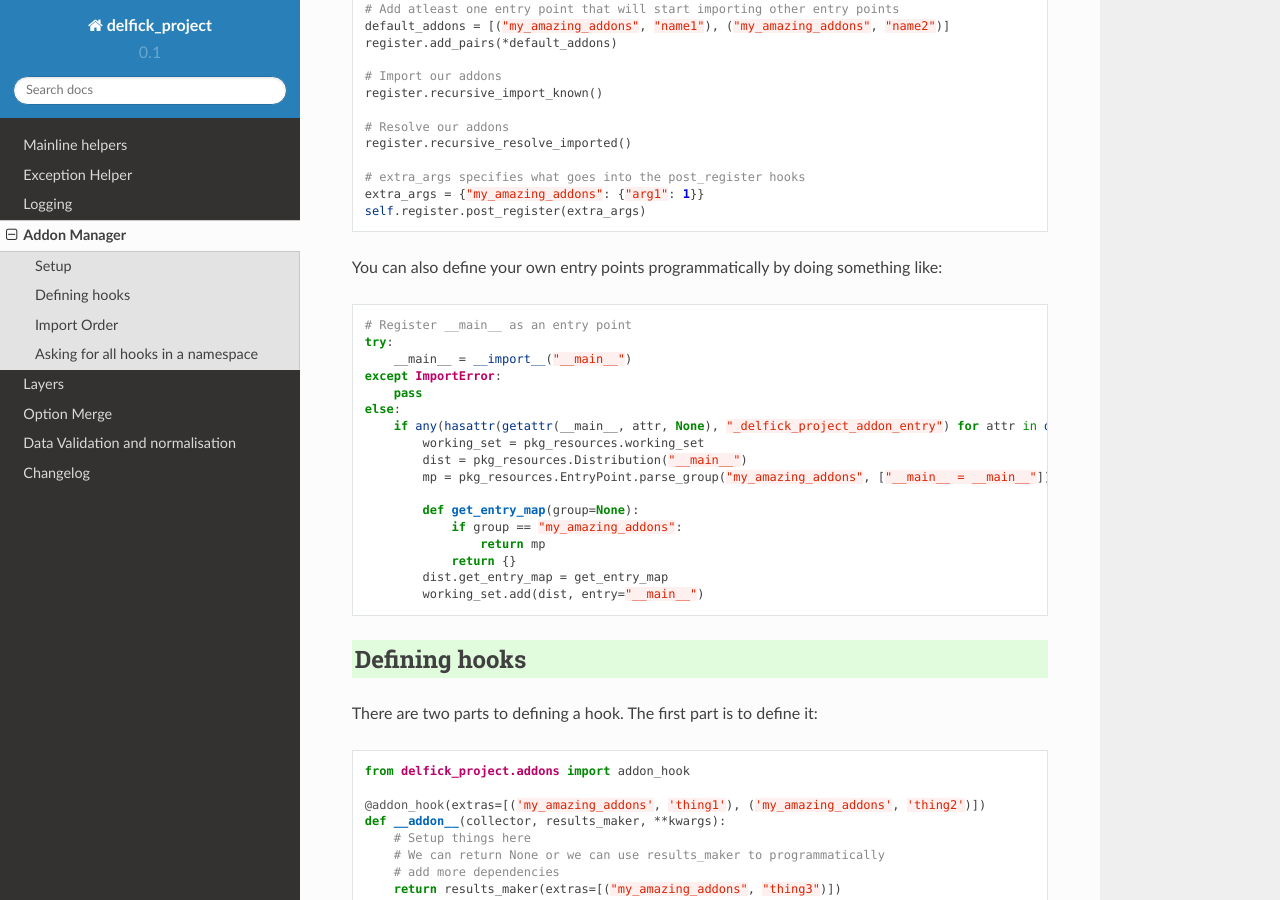
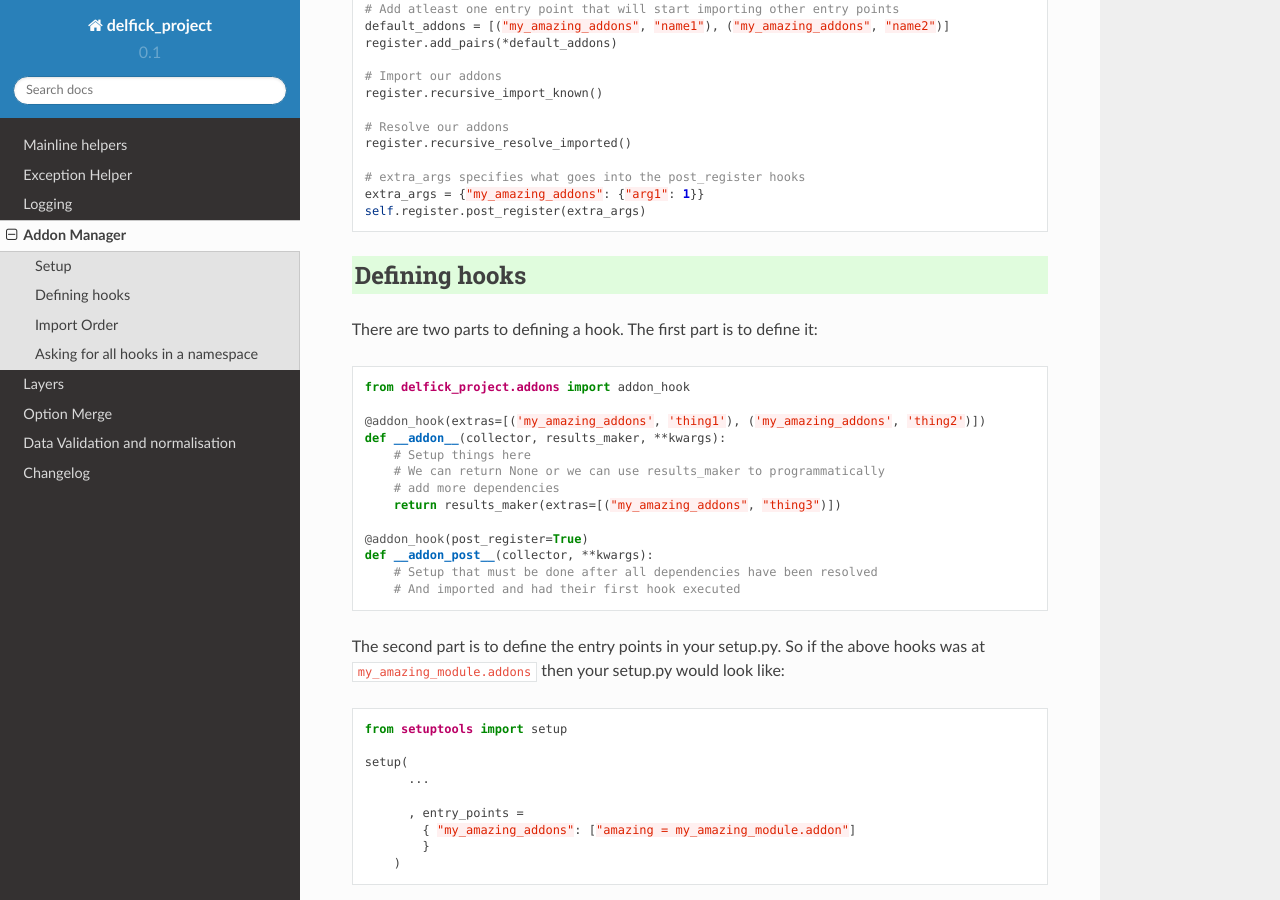
Before and after one commit to delfick/delfick_project, a Sphinx documentation site: the page built from docs/api/addons.rst, in a window 1280 px wide and 900 px high, scrolled down 747 px. Built offline with Sphinx 7.4.7 and the Read the Docs theme 2.0.0, drawn with Linux system fonts in a browser that asks for light colours.

Commit message:
compat: remove pkg_resources

```diff
--- a/docs/api/addons.rst
+++ b/docs/api/addons.rst
@@ -49,29 +49,6 @@ do something before calling the post_register hooks:
     # extra_args specifies what goes into the post_register hooks
     extra_args = {"my_amazing_addons": {"arg1": 1}}
     self.register.post_register(extra_args)
-
-You can also define your own entry points programmatically by doing something
-like:
-
-.. code-block:: python
-
-    # Register __main__ as an entry point
-    try:
-        __main__ = __import__("__main__")
-    except ImportError:
-        pass
-    else:
-        if any(hasattr(getattr(__main__, attr, None), "_delfick_project_addon_entry") for attr in dir(__main__)):
-            working_set = pkg_resources.working_set
-            dist = pkg_resources.Distribution("__main__")
-            mp = pkg_resources.EntryPoint.parse_group("my_amazing_addons", ["__main__ = __main__"])
-
-            def get_entry_map(group=None):
-                if group == "my_amazing_addons":
-                    return mp
-                return {}
-            dist.get_entry_map = get_entry_map
-            working_set.add(dist, entry="__main__")
 
 Defining hooks
 --------------
--- a/pyproject.toml
+++ b/pyproject.toml
@@ -13,6 +13,7 @@ authors = [
     { name = "Stephen Moore", email = "stephen@delfick.com" },
 ]
 dependencies = [
+    "backports.entry-points-selectable==1.2.0"
 ]
 
 [project.optional-dependencies]
@@ -20,6 +21,7 @@ tests = [
     "noseOfYeti[black]==2.4.1",
     "pytest==7.3.0",
     "alt-pytest-asyncio==0.6.0",
+    "venvstarter>=0.12.0",
 ]
 
 [project.urls]
```
Also changed, not shown: docs/api/changelog.rst (+8 -0 lines), 4 other files.
